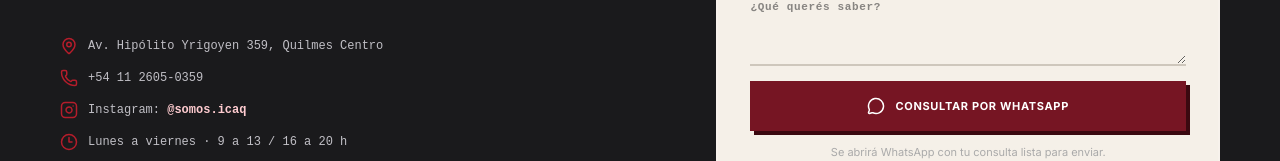
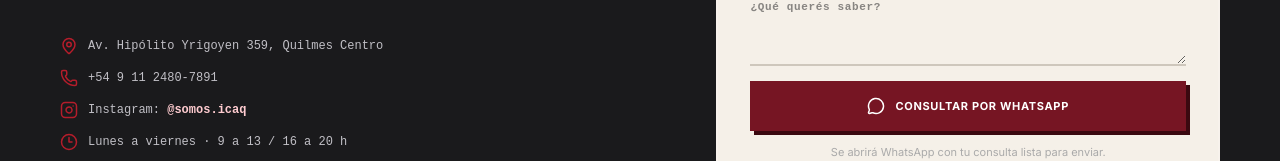
Before and after one commit to TinaDigital/icaq, a Next.js app: page / in a window 1280 px wide. Shown: the part 3956-4117 px from the top of the page. Built offline with nearby package versions, Linux system fonts and the light colour scheme; a web font is replaced by a local one.

Commit message:
actualizacion numero de telefono

```diff
--- a/app/page.tsx
+++ b/app/page.tsx
@@ -4,7 +4,7 @@ import { useMemo, useState } from 'react'
 import { ArrowRight, Check, ChevronDown, ChevronUp, Clock3, MapPin, Menu, MessageCircle, Phone, X } from 'lucide-react'
 
 const logoUrl = '/logo.png'
-const whatsappNumber = '5491126050359'
+const whatsappNumber = '5491124807891'
 type Course = {
   title: string; type: 'Curso' | 'Carrera'; start: string; startSort: string
   duration: string; days: string; schedule: string; price: string; enrollment: string
@@ -218,7 +218,7 @@ function InstagramIcon({ size = 16 }: { size?: number }) {
 function WhatsAppIcon({ size = 16 }: { size?: number }) {
   return (
     <svg width={size} height={size} viewBox="0 0 24 24" fill="currentColor">
-      <path d="M17.472 14.382c-.297-.149-1.758-.867-2.03-.967-.273-.099-.471-.148-.67.15-.197.297-.767.966-.94 1.164-.173.199-.347.223-.644.075-.297-.15-1.255-.463-2.39-1.475-.883-.788-1.48-1.761-1.653-2.059-.173-.297-.018-.458.13-.606.134-.133.298-.347.446-.52.149-.174.198-.298.298-.497.099-.198.05-.371-.025-.52-.075-.149-.669-1.612-.916-2.207-.242-.579-.487-.5-.669-.51-.173-.008-.371-.01-.57-.01-.198 0-.52.074-.792.372-.272.297-1.04 1.016-1.04 2.479 0 1.462 1.065 2.875 1.213 3.074.149.198 2.096 3.2 5.077 4.487.709.306 1.262.489 1.694.625.712.227 1.36.195 1.871.118.571-.085 1.758-.719 2.006-1.413.248-.694.248-1.289.173-1.413-.074-.124-.272-.198-.57-.347m-5.421 7.403h-.004a9.87 9.87 0 0 1-5.031-1.378l-.361-.214-3.741.982.998-3.648-.235-.374a9.86 9.86 0 0 1-1.51-5.26c.001-5.45 4.436-9.884 9.888-9.884 2.64 0 5.122 1.03 6.988 2.898a9.825 9.825 0 0 1 2.893 6.994c-.003 5.45-4.437 9.884-9.885 9.884m8.413-18.297A11.815 11.815 0 0 0 12.05 0C5.495 0 .16 5.335.157 11.892c0 2.096.547 4.142 1.588 5.945L0 24l6.335-1.662c1.746.953 3.71 1.456 5.71 1.457h.005c6.554 0 11.89-5.335 11.893-11.893a11.821 11.821 0 0 0-3.48-8.413Z"/>
+      <path d="M17.472 14.382c-.297-.149-1.758-.867-2.03-.967-.273-.099-.471-.148-.67.15-.197.297-.767.966-.94 1.164-.173.199-.347.223-.644.075-.297-.15-1.255-.463-2.39-1.475-.883-.788-1.48-1.761-1.653-2.059-.173-.297-.018-.458.13-.606.134-.133.298-.347.446-.52.149-.174.198-.298.298-.497.099-.198.05-.371-.025-.52-.075-.149-.669-1.612-.916-2.207-.242-.579-.487-.5-.669-.51-.173-.008-.371-.01-.57-.01-.198 0-.52.074-.792.372-.272.297-1.04 1.016-1.04 2.479 0 1.462 1.065 2.875 1.213 3.074.149.198 2.096 3.2 5.077 4.487.709.306 1.262.489 1.694.625.712.227 1.36.195 1.871.118.571-.085 1.758-.719 2.006-1.413.248-.694.248-1.289.173-1.413-.074-.124-.272-.198-.57-.347m-5.421 7.403h-.004a9.87 9.87 0 0 1-5.031-1.378l-.361-.214-3.741.982.998-3.648-.235-.374a9.86 9.86 0 0 1-1.51-5.26c.001-5.45 4.436-9.884 9.888-9.884 2.64 0 5.122 1.03 6.988 2.898a9.825 9.825 0 0 1 2.893 6.994c-.003 5.45-4.437 9.884-9.885 9.884m8.413-18.297A11.815 11.815 0 0 0 12.05 0C5.495 0 .16 5.335.157 11.892c0 2.096.547 4.142 1.588 5.945L0 24l6.335-1.662c1.746.953 3.71 1.456 5.71 1.457h.005c6.554 0 11.89-5.335 11.893-11.893a11.821 11.821 0 0 0-3.48-8.413Z" />
     </svg>
   )
 }
@@ -505,7 +505,7 @@ export default function Page() {
               <a href="https://www.google.com/maps/search/?api=1&query=Av.+Hip%C3%B3lito+Yrigoyen+359%2C+Quilmes" target="_blank" rel="noopener noreferrer" className="contact-social-link">
                 <MapPin size={18} /> <span>Av. Hipólito Yrigoyen 359, Quilmes Centro</span>
               </a>
-              <p><Phone size={18} /> +54 11 2605-0359</p>
+              <p><Phone size={18} /> +54 9 11 2480-7891</p>
               <a href="https://www.instagram.com/somos.icaq/" target="_blank" rel="noopener noreferrer" className="contact-social-link">
                 <InstagramIcon size={18} /> <span>Instagram: <strong>@somos.icaq</strong></span>
               </a>
```
